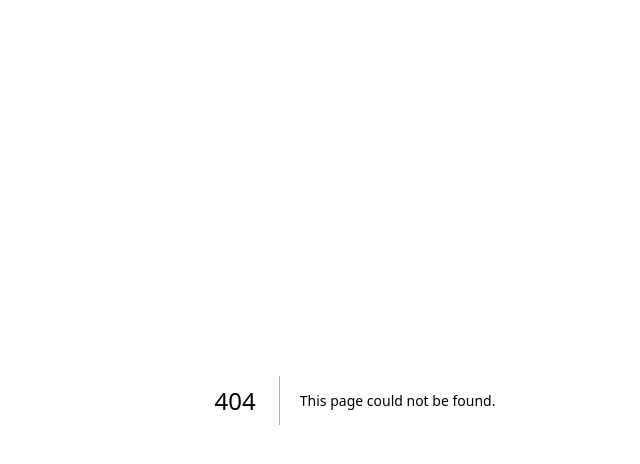
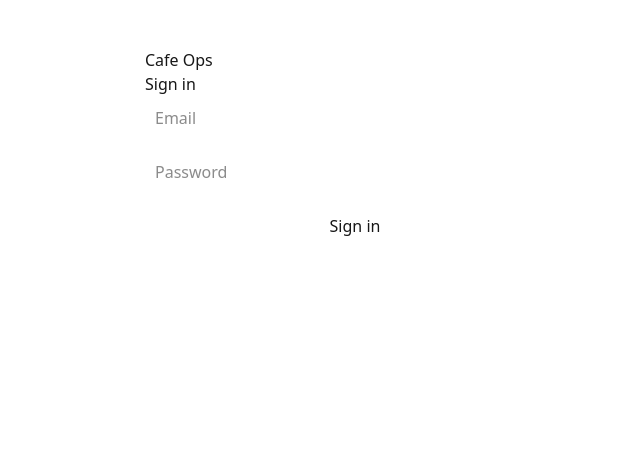
Before and after one commit to bit-grind/cafe-ops, a Next.js app: page /login in a window 1280 px wide. Before the commit this address had no page. Shown: the top 464 px of the page, without its empty margins (285-925 px from the left). Built offline with nearby package versions, Linux system fonts and the light colour scheme; no server answers.

Commit message:
Add login and ops pages

```diff
--- /dev/null
+++ b/src/app/login/page.tsx
@@ -0,0 +1,49 @@
+'use client'
+
+import { useState } from 'react'
+import { supabase } from '@/lib/supabaseClient'
+
+export default function LoginPage() {
+  const [email, setEmail] = useState('')
+  const [password, setPassword] = useState('')
+  const [msg, setMsg] = useState<string | null>(null)
+  const [busy, setBusy] = useState(false)
+
+  async function signIn(e: React.FormEvent) {
+    e.preventDefault()
+    setBusy(true)
+    setMsg(null)
+    const { error } = await supabase.auth.signInWithPassword({ email, password })
+    setBusy(false)
+    if (error) setMsg(error.message)
+    else window.location.href = '/ops'
+  }
+
+  return (
+    <div style={{ maxWidth: 420, margin: '48px auto', fontFamily: 'system-ui' }}>
+      <h1>Cafe Ops</h1>
+      <p>Sign in</p>
+
+      <form onSubmit={signIn}>
+        <input
+          placeholder="Email"
+          value={email}
+          onChange={(e) => setEmail(e.target.value)}
+          style={{ width: '100%', padding: 10, marginBottom: 10 }}
+        />
+        <input
+          placeholder="Password"
+          type="password"
+          value={password}
+          onChange={(e) => setPassword(e.target.value)}
+          style={{ width: '100%', padding: 10, marginBottom: 10 }}
+        />
+        <button disabled={busy} style={{ width: '100%', padding: 10 }}>
+          {busy ? 'Signing in…' : 'Sign in'}
+        </button>
+      </form>
+
+      {msg && <p style={{ color: 'crimson' }}>{msg}</p>}
+    </div>
+  )
+}
--- /dev/null
+++ b/src/app/ops/page.tsx
@@ -0,0 +1,9 @@
+export default function OpsHome() {
+  return (
+    <div style={{ maxWidth: 900, margin: '40px auto', fontFamily: 'system-ui' }}>
+      <h1>Ops Dashboard</h1>
+      <p>You are logged in.</p>
+      <p>Next we will wire this to real sales data.</p>
+    </div>
+  )
+}
```
